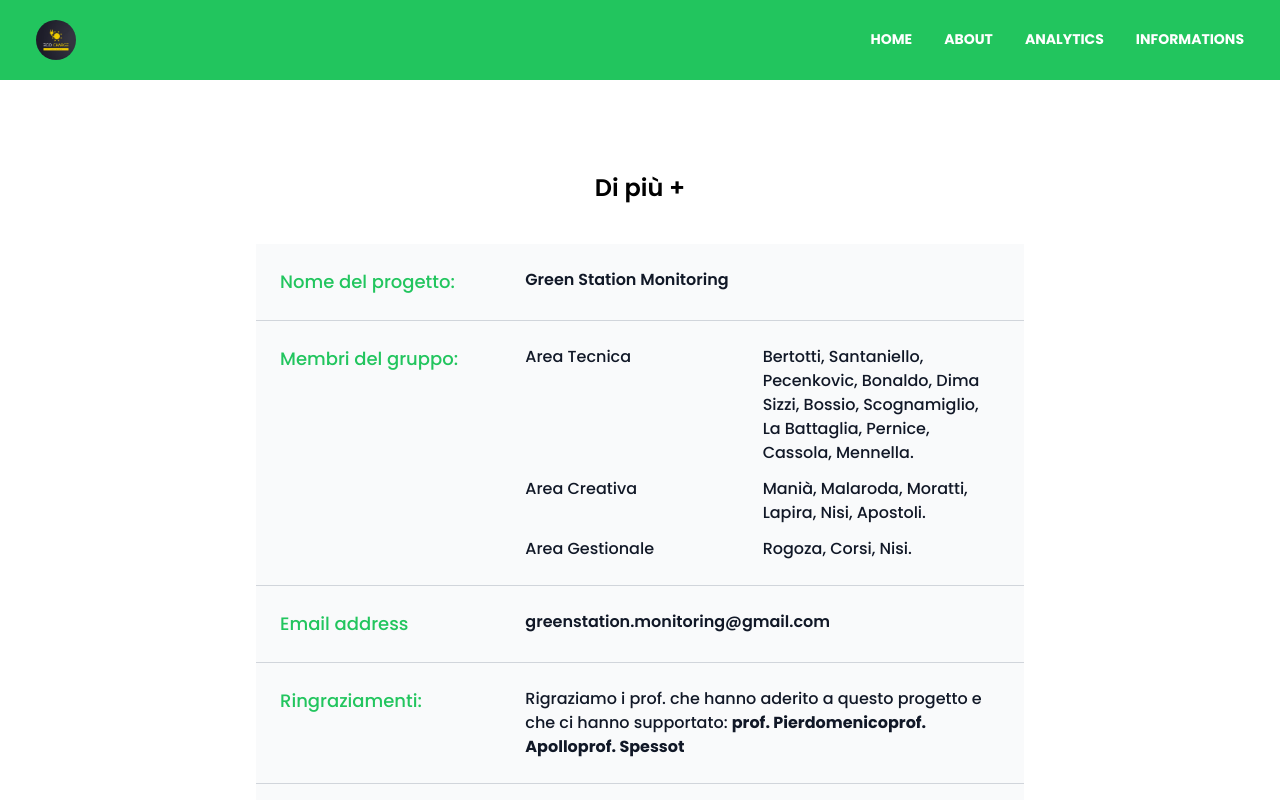
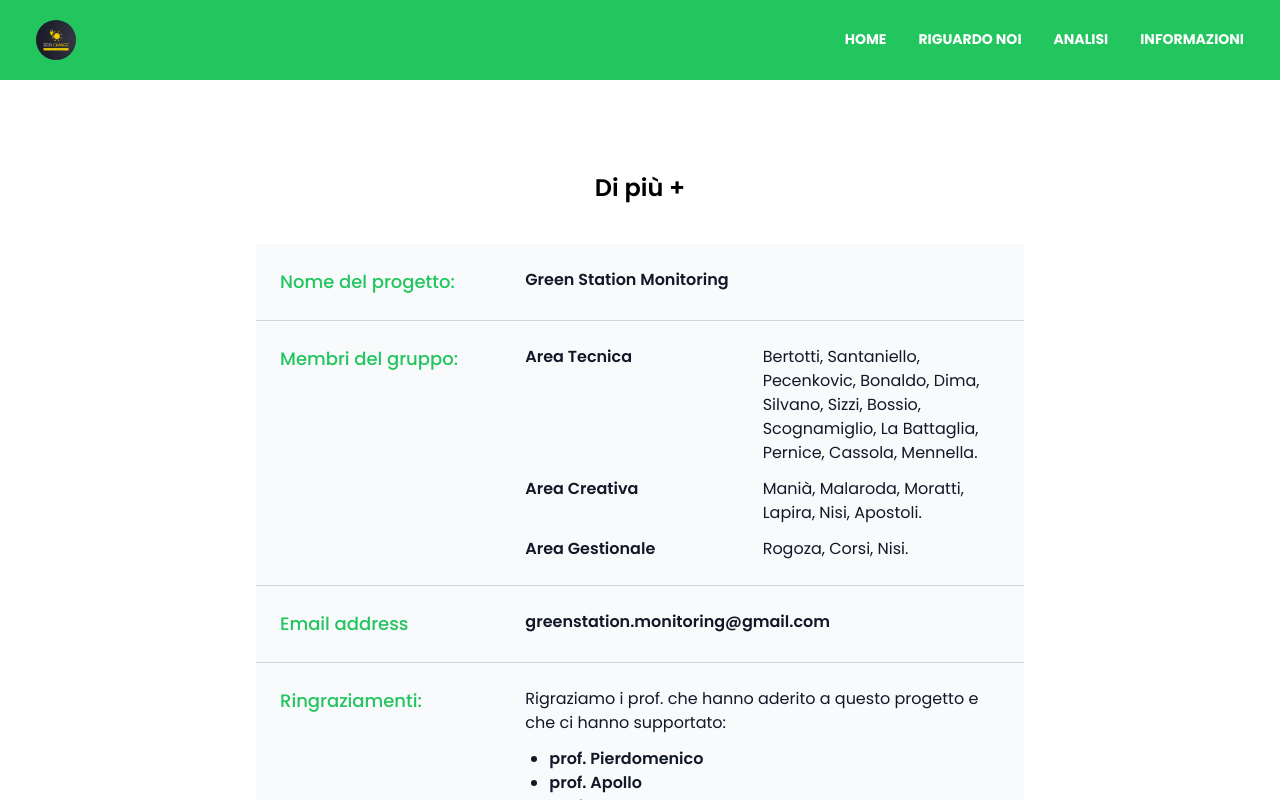
Before and after one commit to isisbem/GreenStationMonitoring, a Vue app: page /Informations in a window 1280 px wide. Built offline with nearby package versions, Linux system fonts and the light colour scheme.

Commit message:
Aggiunda q&a

```diff
--- a/src/App.vue
+++ b/src/App.vue
@@ -7,7 +7,7 @@
 <template>
   <div id="app" data-v-app="">
     <!-- main page -->
-    <main class="Main w-full overflow-x-hidden text-center font-poppins">
+    <main class="Main w-full scrollbar overflow-y-auto overflow-x-hidden text-center font-poppins">
       <!-- navigation -->
       <Navbar></Navbar>
       <!-- for content of the page -->
@@ -33,7 +33,5 @@
   transition: all 300ms ease;
   opacity: 1;
 }
-.fade-enter-from, .fade-leave-to {
-  opacity: 0;
-}
+.fade-enter-from, .fade-leave-to { opacity: 0 }
 </style>
--- a/src/components/Footer.vue
+++ b/src/components/Footer.vue
@@ -5,17 +5,17 @@
             <div class="flex flex-col justify-center items-center py-2 w-full bg-green-500">
                 <ul class="flex gap-5 py-3">
                     <li class="text-2xl hover:-translate-y-1 transition-all">
-                        <a href="" class="opacity-100 hover:opacity-80" target="_blank">
+                        <a href="https://www.instagram.com/greenstation_monitoring/" class="opacity-100 hover:opacity-80" title="instagram" target="_blank">
                             <i class="bi bi-instagram text-white"></i>
                         </a>
                     </li>
                     <li class="text-2xl hover:-translate-y-1 transition-all">
-                        <a href="" class="opacity-100 hover:opacity-80" target="_blank">
+                        <a href="https://github.com/isisbem/GreenStationMonitoring" class="opacity-100 hover:opacity-80" title="github" target="_blank">
                             <i class="bi bi-github text-white"></i>
                         </a>
                     </li>
                     <li class="text-2xl hover:-translate-y-1 transition-all">
-                        <a href="" class="opacity-100 hover:opacity-80" target="_blank">
+                        <a href="mailto:greenstation.monitoring@gmail.com" class="opacity-100 hover:opacity-80" title="mail" target="_blank">
                             <i class="bi bi-envelope text-white"></i>
                         </a>
                     </li>
--- a/src/components/Navbar.vue
+++ b/src/components/Navbar.vue
@@ -25,6 +25,7 @@
             <li class="nav-item">
               <RouterLink
                 class="px-3 py-2 flex my-1 justify-center items-center text-sm uppercase font-bold leading-snug text-white hover:opacity-75"
+                title="Home"
                 to="/">
                 <span class="ml-2">Home</span>
               </RouterLink>
@@ -32,22 +33,25 @@
             <li class="nav-item">
               <RouterLink
                 class="px-3 py-2 flex my-1 justify-center items-center text-sm uppercase font-bold leading-snug text-white hover:opacity-75"
+                title="About"
                 to="/About">
-                <span class="ml-2">About</span>
+                <span class="ml-2">Riguardo noi</span>
               </RouterLink>
             </li>
             <li class="nav-item">
               <RouterLink
                 class="px-3 py-2 flex my-1 justify-center items-center text-sm uppercase font-bold leading-snug text-white hover:opacity-75"
+                title="Analisi"
                 to="/Analytics">
-                <span class="ml-2">Analytics</span>
+                <span class="ml-2">Analisi</span>
               </RouterLink>
             </li>
             <li class="nav-item">
               <RouterLink
                 class="px-3 py-2 flex my-1 justify-center items-center text-sm uppercase font-bold leading-snug text-white hover:opacity-75"
+                title="Informazioni"
                 to="/Informations">
-                <span class="ml-2">Informations</span>
+                <span class="ml-2">Informazioni</span>
               </RouterLink>
             </li>
           </ul>
--- a/src/style.css
+++ b/src/style.css
@@ -1,3 +1,36 @@
 @tailwind base;
 @tailwind components;
 @tailwind utilities;
+
+
+@layer utilities {
+    :root {
+        --bd-r: 8px;
+        --clr-primary: #22c55e;
+        --clr-bg: #44403c;
+        --bg-: #E7E5E4;
+    }
+    /* For Firefox Browser */
+    .scrollbar {
+        scrollbar-width: thin;
+        scrollbar-color: var(--clr-bg) var(--clr-primary);
+    }
+    /* For Chrome, EDGE, Opera, Others */
+    .scrollbar::-webkit-scrollbar {
+        width: 9px;
+    }
+    .scrollbar::-webkit-scrollbar-track {
+        background:var(--clr-primary);
+    }
+    .scrollbar::-webkit-scrollbar-thumb {
+        background: var(--clr-bg);
+    }
+    ::selection {
+        color: var(--clr-primary);
+        background-color: var(--bg-white);
+    }
+    ::-moz-selection {
+        color: var(--clr-primary);
+        background-color: var(--bg-);
+    }
+}
--- a/src/views/Home.vue
+++ b/src/views/Home.vue
@@ -9,15 +9,15 @@ import Footer from '../components/Footer.vue'
                 <div class="my-0 flex flex-col justify-center items-center self-center mx-auto lg:mt-0"
                     data-aos="fade-up"
                     data-aos-duration="300">
-                    <h1 class="text-2xl md:text-4xl font-medium tracking-tight flex flex-col flex-wrap mb-8">
+                    <h1 title="project title: GreenStationMonitoring" class="text-2xl md:text-4xl font-medium tracking-tight flex flex-col flex-wrap mb-8">
                         GreenStationMonitoring
-                        <span class="text-green-600 font-bold text-2xl md:text-4xl py-2">
+                        <span title="our slogan: green,save,sustain." class="text-green-600 font-bold text-2xl md:text-4xl py-2">
                             Green, Save, Sustain.
                         </span>
                     </h1>
                     <!-- buttons -->
                     <div class="flex flex-row gap-2">
-                        <RouterLink class="inline-block px-7 py-3 mr-2 bg-green-600
+                        <RouterLink title="Analisi" class="inline-block px-7 py-3 mr-2 bg-green-600
                                     text-white font-medium text-sm leading-snug uppercase
                                     rounded shadow-md hover:bg-green-700 hover:shadow-lg
                                     focus:bg-green-700 focus:shadow-lg focus:outline-none
@@ -25,7 +25,7 @@ import Footer from '../components/Footer.vue'
                                     duration-150 ease-in-out" to="/Analytics" role="button">
                             Analisi
                         </RouterLink>
-                        <RouterLink class="inline-block px-7 py-3 bg-transparent
+                        <RouterLink title="Su di noi" class="inline-block px-7 py-3 bg-transparent
                                     text-green-600 font-medium text-sm leading-snug uppercase
                                     rounded hover:text-green-700 hover:bg-gray-100
                                     focus:bg-gray-100 focus:outline-none focus:ring-0
--- a/src/views/Informations.vue
+++ b/src/views/Informations.vue
@@ -25,24 +25,31 @@ import Footer from '../components/Footer.vue'
                                 <div class="grid grid-cols-2">
                                     <!-- 1 -->
                                     <div class="grid grid-cols-1 w-full">
-                                        <p class="">Area Tecnica</p>
+                                        <p class="font-semibold">Area Tecnica</p>
                                     </div>
                                     <div class="grid grid-cols-1 w-full max-w-max">
-                                        <p>Bertotti, Santaniello, Pecenkovic, Bonaldo, Dima Sizzi, Bossio, Scognamiglio, La Battaglia, Pernice, Cassola, Mennella.</p>
+                                        <p class="font-normal">
+                                            Bertotti, Santaniello, Pecenkovic, Bonaldo,
+                                            Dima, Silvano, Sizzi, Bossio, Scognamiglio,
+                                            La Battaglia, Pernice, Cassola, Mennella.
+                                        </p>
                                     </div>
                                     <!-- 2 -->
                                     <div class="grid grid-cols-1 w-full pt-3">
-                                        <p class="">Area Creativa</p>
+                                        <p class="font-semibold">Area Creativa</p>
                                     </div>
                                     <div class="grid grid-cols-1 w-full pt-3 max-w-max">
-                                        <p>Manià, Malaroda, Moratti, Lapira, Nisi, Apostoli.</p>
+                                        <p class="font-normal">
+                                            Manià, Malaroda, Moratti,
+                                            Lapira, Nisi, Apostoli.
+                                        </p>
                                     </div>
                                     <!-- 3 -->
                                     <div class="grid grid-cols-1 pt-3">
-                                        <p>Area Gestionale</p>
+                                        <p class="font-semibold">Area Gestionale</p>
                                     </div>
                                     <div class="grid grid-cols-1 pt-3 w-full max-w-max">
-                                        <p>Rogoza, Corsi, Nisi.</p>
+                                        <p class="font-normal">Rogoza, Corsi, Nisi.</p>
                                     </div>
                                 </div>
                             </dd>
@@ -58,21 +65,34 @@ import Footer from '../components/Footer.vue'
                         <div class="px-3 py-6 bg-gray-50 sm:grid sm:grid-cols-3 sm:gap-4 sm:px-6 border-b border-gray-300">
                             <dt class="text-lg font-medium text-green-500"> Ringraziamenti: </dt>
                             <dd class="mt-3 font-medium text-md text-gray-900 sm:mt-0 sm:col-span-2">
-                                <p>Rigraziamo i prof. che hanno aderito a questo progetto e che ci hanno supportato:
-                                    <span class="font-bold">prof. Pierdomenico</span>
-                                    <span class="font-bold">prof. Apollo</span>
-                                    <span class="font-bold">prof. Spessot</span>
+                                <p class="font-normal">
+                                    Rigraziamo i prof. che hanno aderito a questo
+                                    progetto e che ci hanno supportato:
                                 </p>
+                                <ul class="list-disc pl-5 pt-2 m-1">
+                                    <li>
+                                        <span class="font-semibold w-full">prof. Pierdomenico</span>
+                                    </li>
+                                    <li>
+                                        <span class="font-semibold w-full">prof. Apollo</span>
+                                    </li>
+                                    <li>
+                                        <span class="font-semibold w-full">prof. Spessot</span>
+                                    </li>
+                                </ul>
                             </dd>
                         </div>
 
                         <div class="px-3 py-6 bg-gray-50 sm:grid sm:grid-cols-3 sm:gap-4 sm:px-6">
-                            <dt class="text-lg font-medium text-green-500"> More specs </dt>
+                            <dt class="text-lg font-medium text-green-500"> Nel dettaglio: </dt>
                             <dd class="mt-3 text-md text-gray-900 sm:mt-0 sm:col-span-2">
-                                This project will fetch various statistics from a photovoltaic shelter.
-                                This data can be of a purely technical nature such as instantaneous
-                                electricity absorption or over time or data on its use such as the
-                                number of available charging ports and occupied ports.
+                                Questo progetto recupererà
+                                <span class="font-semibold">varie statistiche</span>
+                                dalla pensilina fotovoltaica. Questi dati possono essere
+                                di natura prettamente tecnica come l'assorbimento di energia
+                                elettrica istantaneo o nel tempo o dati sul suo utilizzo,
+                                ma ci sono anche dati user-friendly come il numero di prese
+                                di ricarica disponibili e prese occupate.
                             </dd>
                         </div>
                     </dl>
@@ -90,19 +110,18 @@ import Footer from '../components/Footer.vue'
                 <div class="relative px-4 py-10 bg-white shadow-lg sm:rounded-3xl sm:p-20">
                     <div class="max-w-md mx-auto">
                         <div>
-                            <h1 class="text-2xl font-semibold">Send a message!</h1>
+                            <h1 class="text-2xl font-semibold">
+                                Send a message!
+                            </h1>
                         </div>
                         <div class="divide-y divide-gray-200">
                             <div class="py-8 text-base leading-5 space-y-7 text-gray-700 sm:text-lg sm:leading-7">
                                 <div class="relative">
-                                    <input autocomplete="off" id="email" name="email" type="text"
-                                        class="peer placeholder-transparent h-10 w-full
+                                    <input autocomplete="off" id="email" name="email" type="text" class="peer placeholder-transparent h-10 w-full
                                                 focus:border-b-green-500 border-b-2 border-gray-300
                                                  text-gray-900 focus:outline-none focus:borer-rose-600
-                                             focus:shadow-sm"
-                                        placeholder="Email address" />
-                                    <label for="email"
-                                        class="absolute left-0 -top-3.5 text-gray-600 text-sm
+                                                 focus:shadow-sm" placeholder="Email address" />
+                                    <label for="email" class="absolute left-0 -top-3.5 text-gray-600 text-sm
                                             peer-placeholder-shown:text-base peer-placeholder-shown:text-gray-440
                                             peer-placeholder-shown:top-2 transition-all peer-focus:-top-3.5
                                             peer-focus:text-sm peer-focus:text-green-500 text-clip
@@ -112,17 +131,14 @@ import Footer from '../components/Footer.vue'
                                 </div>
                                 <div class="relative">
                                     <div class="relative w-full min-w-[200px]">
-                                        <textarea
-                                            class="peer h-full min-h-[100px] w-full resize-none rounded-[7px] border
+                                        <textarea class="peer h-full min-h-[100px] w-full resize-none rounded-[7px] border
                                                 border-blue-gray-200 border-t-transparent bg-transparent px-3 py-2.5
                                                 font-sans text-sm font-normal text-blue-gray-700 outline outline-0
                                                 transition-all placeholder-shown:border placeholder-shown:border-blue-gray-200
                                                 placeholder-shown:border-t-blue-gray-200 focus:border-2 focus:border-green-500
                                                 focus:border-t-transparent focus:outline-0 disabled:resize-none disabled:border-0
-                                            disabled:bg-blue-gray-50 focus:shadow-md"
-                                            placeholder=" "></textarea>
-                                        <label
-                                            class="before:content[' '] after:content[' '] pointer-events-none absolute left-0
+                                                disabled:bg-blue-gray-50 focus:shadow-md" placeholder=" "></textarea>
+                                        <label class="before:content[' '] after:content[' '] pointer-events-none absolute left-0
                                                 -top-1.5 flex h-full w-full select-none text-[13px] font-normal leading-tight
                                                 text-blue-gray-400 transition-all before:pointer-events-none before:mt-[6.5px]
                                                 before:mr-1 before:box-border before:block before:h-1.5 before:w-2.5
@@ -145,8 +161,7 @@ import Footer from '../components/Footer.vue'
                                     </div>
                                 </div>
                                 <div class="relative w-full">
-                                    <button
-                                        class="bg-green-500 text-white rounded-md w-full
+                                    <button class="bg-green-500 text-white rounded-md w-full
                                                    px-6 py-2 hover:bg-green-600 transition-all
                                                    hover:-translate-y-1 hover:shadow-md">
                                         Submit
```
Also changed, not shown: src/assets/main.css (+26 -0 lines), src/views/About.vue (+77 -8 lines). Lines whose indentation alone changed are shown as unchanged.
